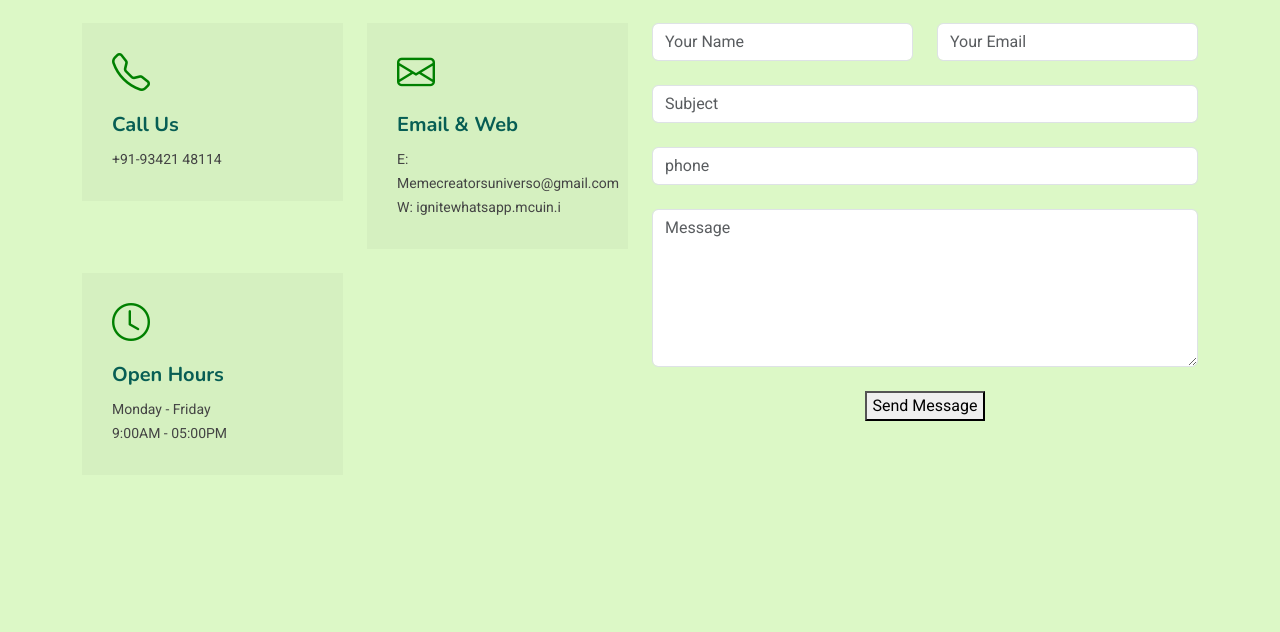
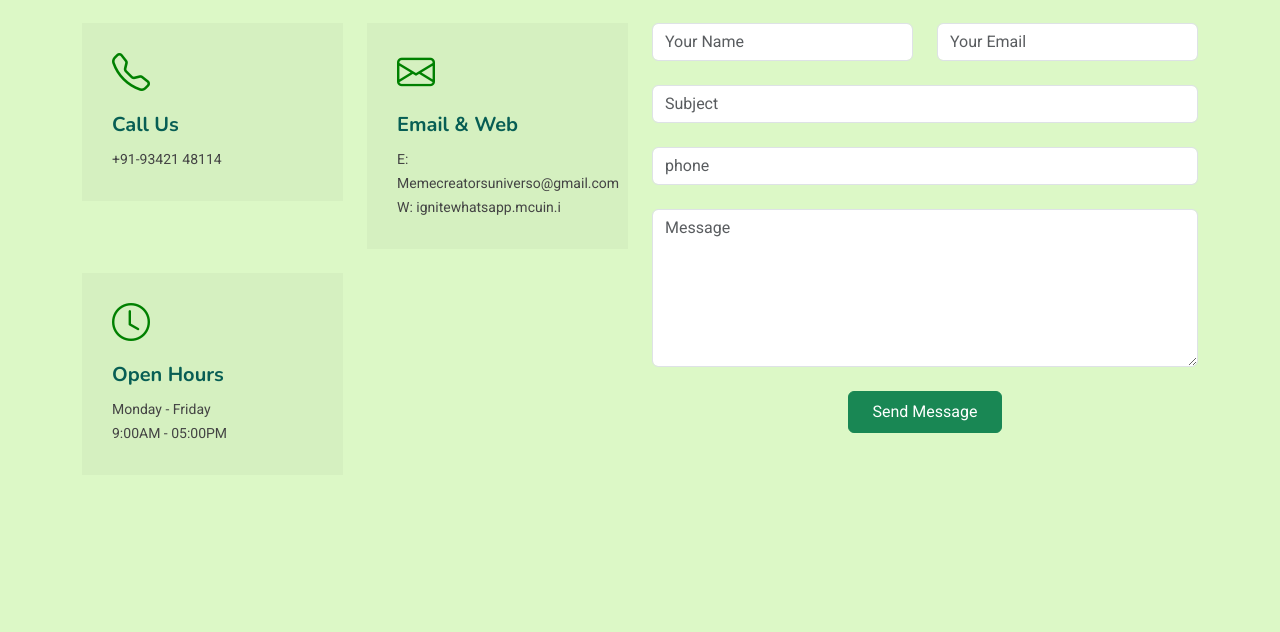
Before and after one commit to hima127/Ignitewhatsapp, a Django app: page / in a window 1280 px wide. Shown: the part 4327-4959 px from the top of the page. Run offline with Django 5.2, Linux system fonts and the light colour scheme; some libraries are stand-ins or nearby versions.

Commit message:
initial commit

```diff
--- a/chat/templates/chat/index.html
+++ b/chat/templates/chat/index.html
@@ -1552,7 +1552,8 @@
                                         <div class="error-message"></div>
                                         <div class="sent-message">Your message has been sent. Thank you!</div> -->
 
-                                        <button type="submit">Send Message</button>
+                                        <button type="submit" class="btn btn-success px-4 py-2">Send Message</button>
+
                                     </div>
 
                                 </div>
```
Lines whose indentation alone changed are shown as unchanged.
